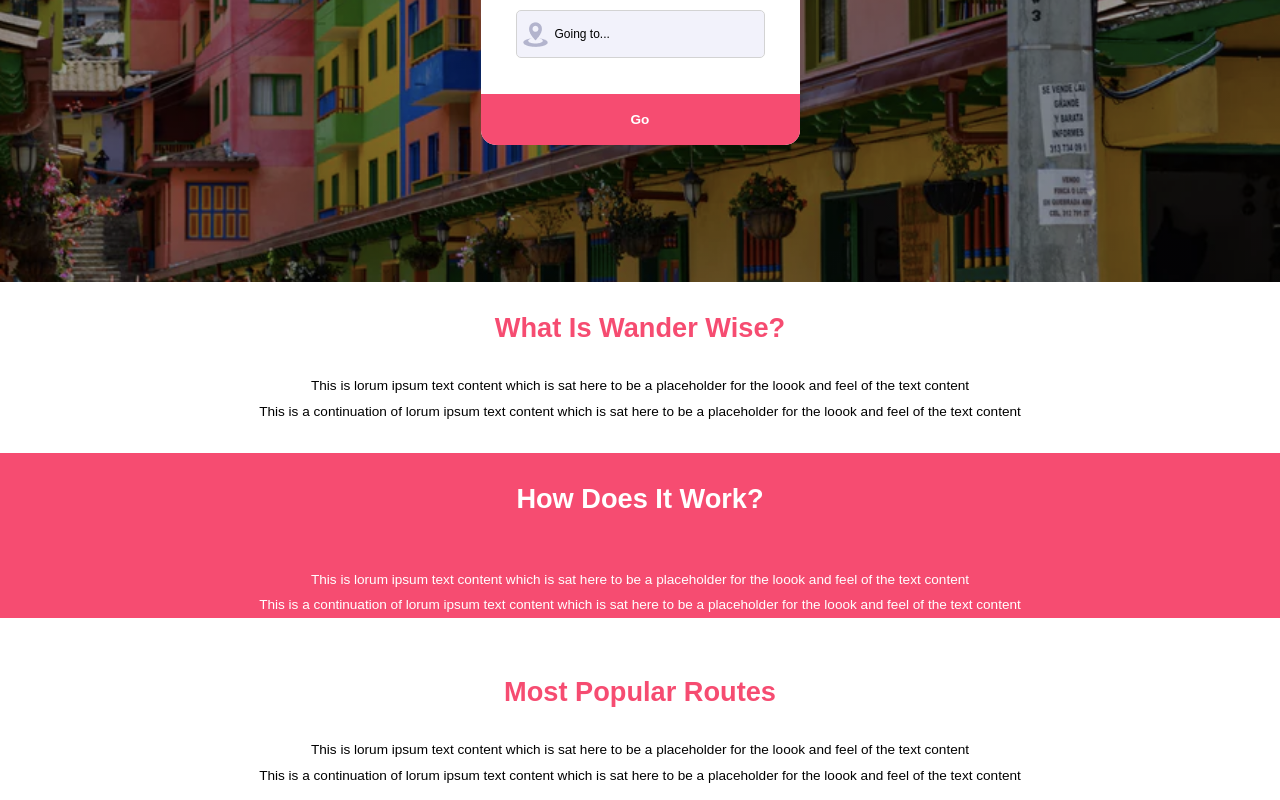
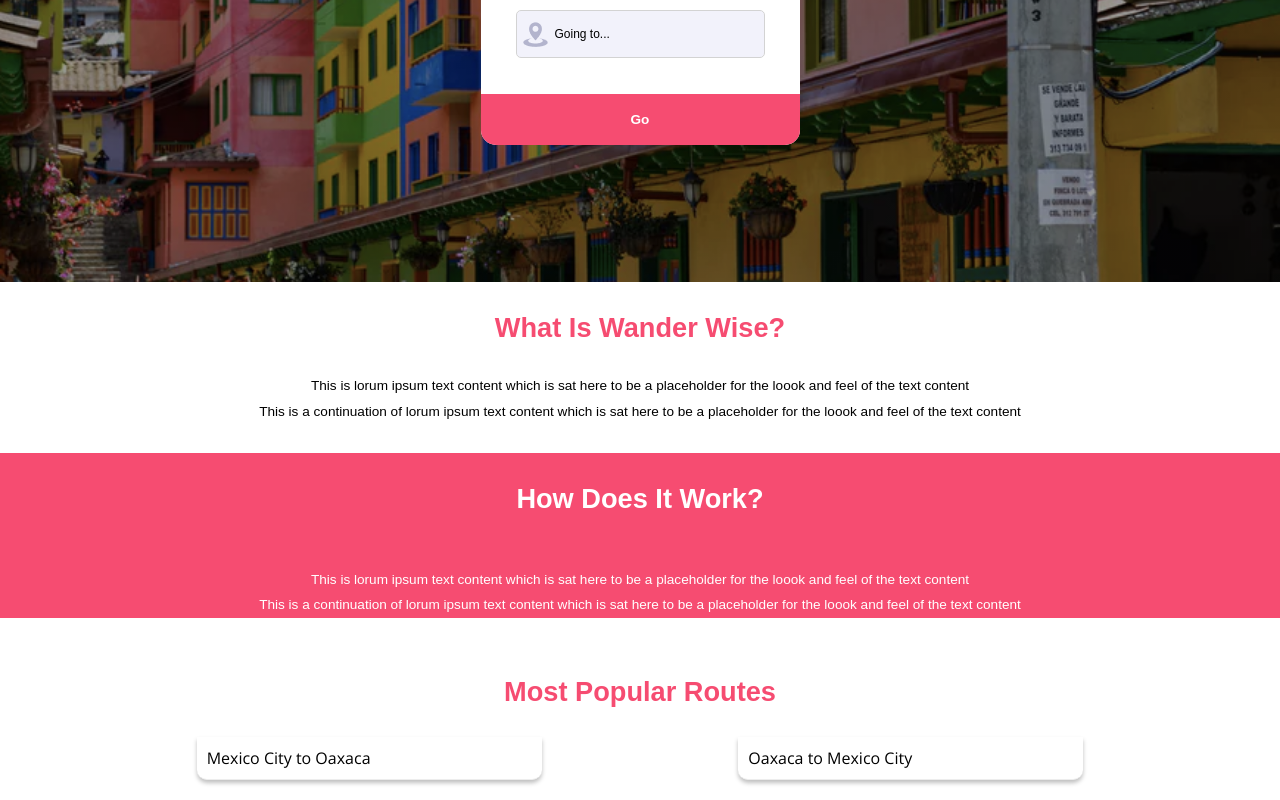
Before and after one commit to matthall8/wanderwise, a React app: page / in a window 1280 px wide. Shown: the part 262-1062 px from the top of the page. Built offline with nearby package versions, Linux system fonts and the light colour scheme; a web font is replaced by a local one.

Commit message:
Updated website for Mexico and added Popular Route functionality

```diff
--- /dev/null
+++ b/src/components/Route/Route.js
@@ -0,0 +1,10 @@
+import React from "react";
+import { StyledRoute, RouteDescription } from "./Route.style";
+
+const Route = props => (
+  <StyledRoute>
+    <RouteDescription>{props.children}</RouteDescription>
+  </StyledRoute>
+);
+
+export default Route;
--- /dev/null
+++ b/src/components/Route/Route.style.js
@@ -0,0 +1,27 @@
+import styled from "styled-components";
+
+export const StyledRoute = styled.section`
+  width: 345px;
+  margin: 0 0 20px 0px;
+  padding: 0;
+`;
+
+export const RouteImage = styled.img`
+  border-top-right-radius: 10px;
+  border-top-left-radius: 10px;
+  padding: 0;
+  margin: 0;
+  display: block;
+  width: 345px;
+  height: 135px;
+`;
+
+export const RouteDescription = styled.section`
+  margin: 0;
+  padding: 10px;
+  background-color: #fff;
+  border-bottom: #ededed 1px solid;
+  border-bottom-right-radius: 10px;
+  border-bottom-left-radius: 10px;
+  box-shadow: 0px 3px 4px 0px rgba(0, 0, 0, 0.25);
+`;
--- a/src/components/SelectBox/SelectBox.js
+++ b/src/components/SelectBox/SelectBox.js
@@ -6,7 +6,7 @@ const SelectBox = (props) => {
   return (
     <StyledSelectBox>
         <option disabled hidden selected="selected">{props.initialValue}</option>
-        <option value="1">Medellin</option>
+        <option value="1">Oaxaca City</option>
     </StyledSelectBox>
   );
 };
--- a/src/sections/HomepageHeading/HomepageHeading.js
+++ b/src/sections/HomepageHeading/HomepageHeading.js
@@ -5,7 +5,7 @@ import TripSearchBox from "./../../components/TripSearchBox/TripSearchBox"
 const HomepageHeading = () => {
   return (
     <HomepageHeadingSection>
-        <h2>Save time and money when travelling Colombia.</h2>
+        <h2>Save time and money when travelling Mexico.</h2>
         <TripSearchBox />
     </HomepageHeadingSection>
   );
--- a/src/sections/PopularRoutes/PopularRoutes.js
+++ b/src/sections/PopularRoutes/PopularRoutes.js
@@ -1,5 +1,6 @@
 import React from "react";
-import {Heading, TextContent} from "./PopularRoutes.style"
+import {Heading, StyledPopularRoutes} from "./PopularRoutes.style"
+import Route from "./../../components/Route/Route"
 
 const PopularRoutes = () => {
   return (
@@ -7,12 +8,10 @@ const PopularRoutes = () => {
       <Heading>
         Most Popular Routes
       </Heading>
-      <TextContent>
-        This is lorum ipsum text content which is sat here to be a placeholder for the loook and feel of the text content
-      </TextContent>
-      <TextContent>
-        This is a continuation of lorum ipsum text content which is sat here to be a placeholder for the loook and feel of the text content
-      </TextContent>
+      <StyledPopularRoutes>
+        <Route>Mexico City to Oaxaca</Route>
+        <Route>Oaxaca to Mexico City</Route>
+      </StyledPopularRoutes>
     </React.Fragment>
   );
 };
--- a/src/sections/PopularRoutes/PopularRoutes.style.js
+++ b/src/sections/PopularRoutes/PopularRoutes.style.js
@@ -12,6 +12,12 @@ export const Heading = styled.h2` {
   }
 `;
 
+export const StyledPopularRoutes = styled.section` {
+  display: flex;
+  justify-content: space-evenly;
+}
+`;
+
 export const TextContent = styled.p` {
   font-size: 0.85rem;
   font-family: 'Muli', sans-serif;
```
